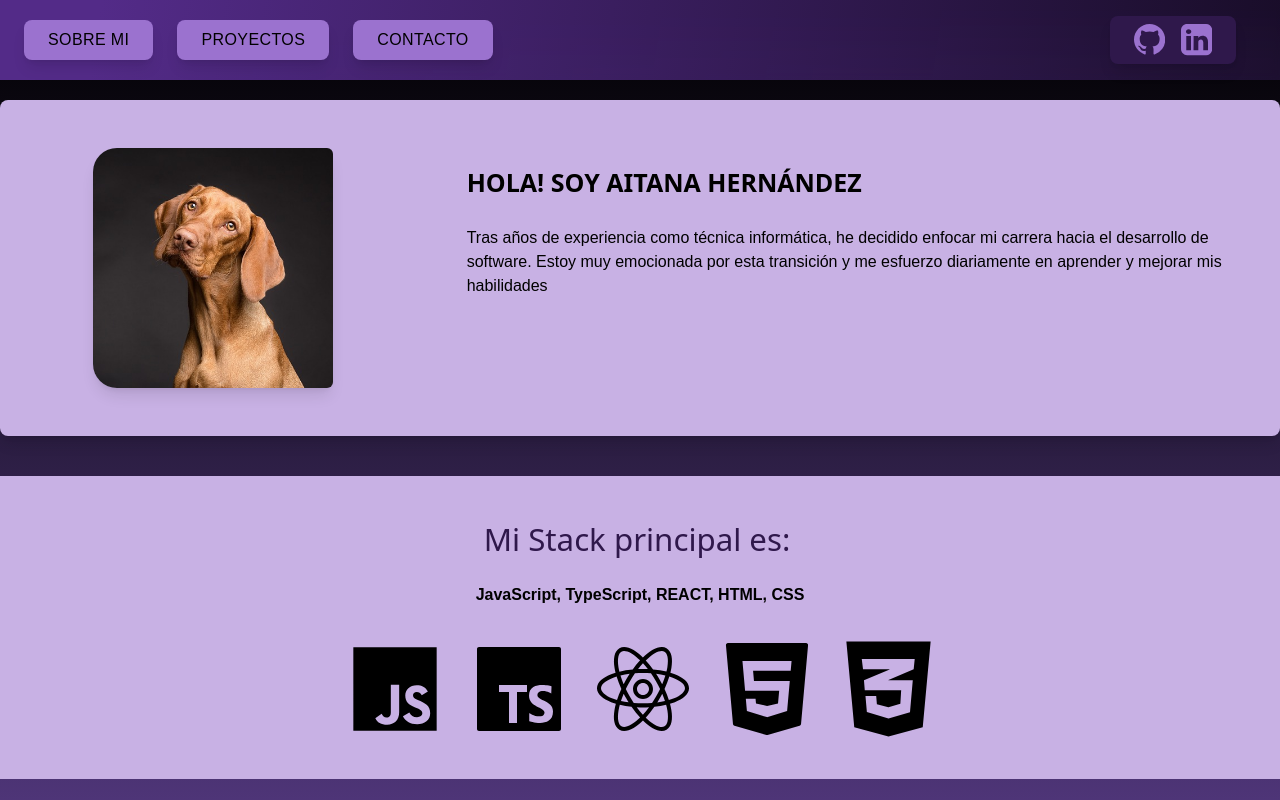
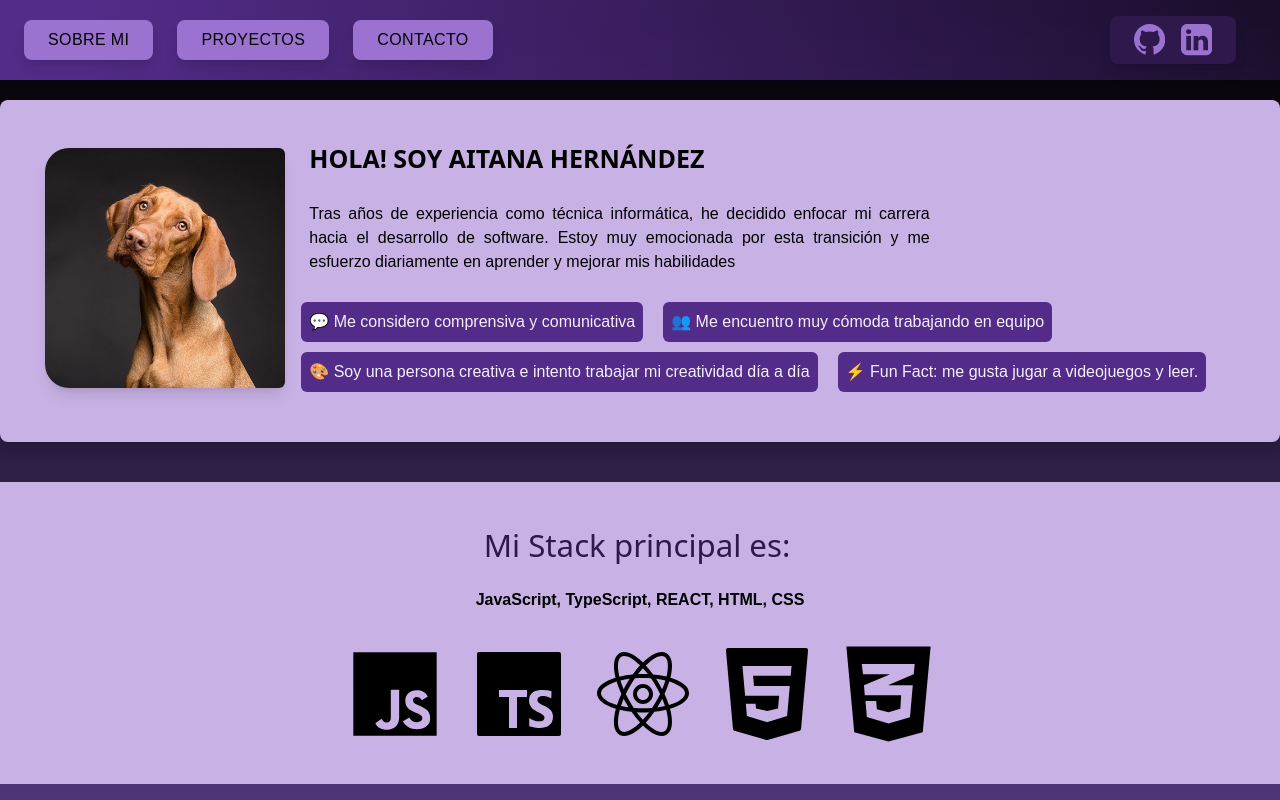
Before and after one commit to aitanacodes/my-portfolio-aitanacodes, a Next.js app: page / in a window 1280 px wide. Shown: the top 800 px of the page. Built offline with nearby package versions, Linux system fonts and the light colour scheme.

Commit message:
added skills and CSS

```diff
--- a/app/data/data.tsx
+++ b/app/data/data.tsx
@@ -24,6 +24,18 @@ export const aboutMeData = {
   myStack: "JavaScript, TypeScript, REACT, HTML, CSS",
   body2:
     "lorem ipsum dolor sit amet, consectetur adipiscing elit. Nulla euismod, nisl vitae aliquam ultricies,nisl vitae enisl vitae elit",
+};
+
+export const moreAbout = {
+  soft: [
+    { icon: "💬", text: "Me considero comprensiva y comunicativa" },
+    { icon: "👥", text: "Me encuentro muy cómoda trabajando en equipo" },
+    {
+      icon: "🎨",
+      text: "Soy una persona creativa e intento trabajar mi creatividad día a día",
+    },
+    { icon: "⚡", text: "Fun Fact: me gusta jugar a videojuegos y leer." },
+  ],
 };
 
 export const contactMeText = {
--- a/app/icons/iconCSS.jsx
+++ b/app/icons/iconCSS.jsx
@@ -8,13 +8,13 @@ export const IconCSS = () => {
       version="1.1"
       xmlns="http://www.w3.org/2000/svg"
       viewBox="0 0 512 512"
-      enable-background="new 0 0 512 512"
+      enableBackground="new 0 0 512 512"
     >
-      <g id="SVGRepo_bgCarrier" stroke-width="0"></g>
+      <g id="SVGRepo_bgCarrier" strokeWidth="0"></g>
       <g
         id="SVGRepo_tracerCarrier"
-        stroke-linecap="round"
-        stroke-linejoin="round"
+        strokeLinecap="round"
+        strokeLinejoin="round"
       ></g>
       <g id="SVGRepo_iconCarrier">
         {" "}
--- a/app/icons/js.tsx
+++ b/app/icons/js.tsx
@@ -9,11 +9,11 @@ export const JS = () => {
       xmlns="http://www.w3.org/2000/svg"
       fill="#000000"
     >
-      <g id="SVGRepo_bgCarrier" stroke-width="0"></g>
+      <g id="SVGRepo_bgCarrier" strokeWidth="0"></g>
       <g
         id="SVGRepo_tracerCarrier"
-        stroke-linecap="round"
-        stroke-linejoin="round"
+        strokeLinecap="round"
+        strokeLinejoin="round"
       ></g>
       <g id="SVGRepo_iconCarrier">
         {" "}
@@ -22,9 +22,9 @@ export const JS = () => {
         <g
           id="Page-1"
           stroke="none"
-          stroke-width="1"
+          strokeWidth="1"
           fill="none"
-          fill-rule="evenodd"
+          fillRule="evenodd"
         >
           {" "}
           <g
--- a/app/icons/mail.jsx
+++ b/app/icons/mail.jsx
@@ -7,10 +7,10 @@ export const Mail = ({ className }) => (
     fill="none"
     xmlns="http://www.w3.org/2000/svg"
   >
-    <g id="SVGRepo_bgCarrier" stroke-width="0"></g>
+    <g id="SVGRepo_bgCarrier" strokeWidth="0"></g>
     <g
       id="SVGRepo_tracerCarrier"
-      stroke-linecap="round"
+      strokeLinecap="round"
       stroke-linejoin="round"
     ></g>
     <g id="SVGRepo_iconCarrier">
@@ -18,9 +18,9 @@ export const Mail = ({ className }) => (
       <path
         d="M10 19H6.2C5.0799 19 4.51984 19 4.09202 18.782C3.71569 18.5903 3.40973 18.2843 3.21799 17.908C3 17.4802 3 16.9201 3 15.8V8.2C3 7.0799 3 6.51984 3.21799 6.09202C3.40973 5.71569 3.71569 5.40973 4.09202 5.21799C4.51984 5 5.0799 5 6.2 5H17.8C18.9201 5 19.4802 5 19.908 5.21799C20.2843 5.40973 20.5903 5.71569 20.782 6.09202C21 6.51984 21 7.0799 21 8.2V10M20.6067 8.26229L15.5499 11.6335C14.2669 12.4888 13.6254 12.9165 12.932 13.0827C12.3192 13.2295 11.6804 13.2295 11.0677 13.0827C10.3743 12.9165 9.73279 12.4888 8.44975 11.6335L3.14746 8.09863M14 21L16.025 20.595C16.2015 20.5597 16.2898 20.542 16.3721 20.5097C16.4452 20.4811 16.5147 20.4439 16.579 20.399C16.6516 20.3484 16.7152 20.2848 16.8426 20.1574L21 16C21.5523 15.4477 21.5523 14.5523 21 14C20.4477 13.4477 19.5523 13.4477 19 14L14.8426 18.1574C14.7152 18.2848 14.6516 18.3484 14.601 18.421C14.5561 18.4853 14.5189 18.5548 14.4903 18.6279C14.458 18.7102 14.4403 18.7985 14.405 18.975L14 21Z"
         stroke="#000000"
-        stroke-width="2"
-        stroke-linecap="round"
-        stroke-linejoin="round"
+        strokeWidth="2"
+        strokeLinecap="round"
+        strokeLinejoin="round"
       ></path>{" "}
     </g>
   </svg>
--- a/app/my-projects/page.tsx
+++ /dev/null
@@ -1,18 +0,0 @@
-import React from "react";
-import { projects } from "../data/data";
-import { ProjectCard } from "./components/project-card";
-
-const MyProjects = () => {
-  return (
-    <div className="flex flex-col w-11/12 content-center m-auto mt-10">
-      <h2 className="text-2xl font-bold mb-4">My projects</h2>
-      <div className="flex flex-row flex-wrap gap-10 mt-6">
-        {projects.map((projects) => {
-          return <ProjectCard data={projects} key={projects.id} />;
-        })}
-      </div>
-    </div>
-  );
-};
-
-export default MyProjects;
--- a/app/page.tsx
+++ b/app/page.tsx
@@ -1,6 +1,6 @@
 import Image from "next/image";
 import React from "react";
-import { aboutMeData, projects } from "./data/data";
+import { aboutMeData, projects, moreAbout } from "./data/data";
 import JS from "./icons/js";
 import TS from "./icons/ts";
 import IconReact from "./icons/react";
@@ -12,10 +12,10 @@ const AboutMePage = () => {
   return (
     <div id="about-me" className="flex flex-col items-center ">
       <section
-        className="sm:w-full sm:max-w-screen-xl w-11/12 mx-auto bg-lilaclight pb-12 shadow-lg rounded-lg mt-5
+        className="sm:w-full sm:max-w-screen-xl w-11/12 mx-auto bg-lilaclight pb-5 sm:pb-12 shadow-lg rounded-lg mt-5
        flex flex-col sm:flex-row"
       >
-        <div className="sm:w-1/3 w-full flex justify-center mt-12">
+        <div className="sm:w-1/3 w-full flex justify-center sm:mt-12 sm:ml-10 mt-5">
           <Image
             priority={false}
             width={640}
@@ -26,9 +26,26 @@ const AboutMePage = () => {
             className="profileImage"
           />
         </div>
-        <div className="sm:w-2/3 w-full mt-6 ml-0 p-10">
-          <h2 className="">{aboutMeData.title}</h2>
-          <p className="text-base">{aboutMeData.body}</p>
+        <div className="sm:flex-row">
+          <div className="sm:w-2/3 w-full mt-5 ml-0 p-5">
+            <h2 className="text-center sm:text-left">{aboutMeData.title}</h2>
+            <p className="text-base text-center sm:text-justify">
+              {aboutMeData.body}
+            </p>
+          </div>
+          <div className="sm:flex-row w-full">
+            {moreAbout.soft.map((skill, index) => (
+              <p
+                className="sm:inline-block bg-lilacnormal p-2 rounded-md text-light m-2 sm:mb-0.5 sm:ml-3"
+                key={index}
+              >
+                <span role="img" aria-label="icon">
+                  {skill.icon}
+                </span>{" "}
+                {skill.text}
+              </p>
+            ))}
+          </div>
         </div>
       </section>
 
```
